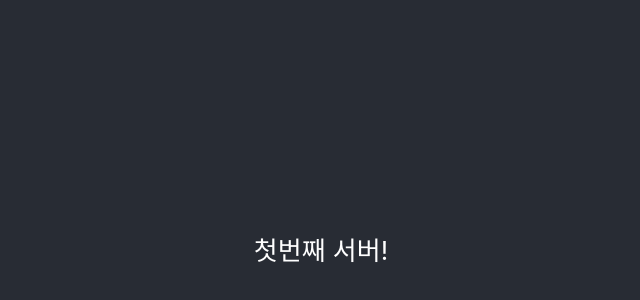
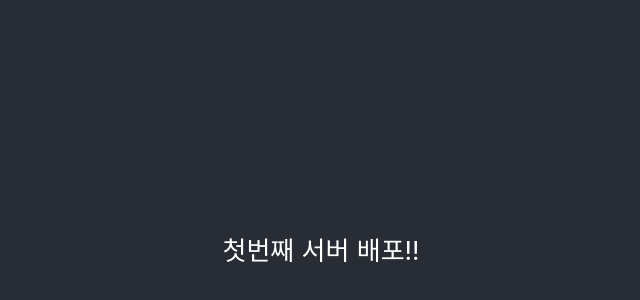
Before and after one commit to newy12/young, a React (Create React App) app: page / in a window 1280 px wide. Shown: the part 152-452 px from the top of the page, without its empty margins (319-959 px from the left). Built offline with nearby package versions, Linux system fonts and the light colour scheme.

Commit message:
jekins webhook checking test

```diff
--- a/src/components/Test.js
+++ b/src/components/Test.js
@@ -3,7 +3,7 @@ import React from 'react';
 const Test = () => {
     return (
         <>
-        첫번째 서버!
+        첫번째 서버 배포!!
         </>
     );
 }
```
